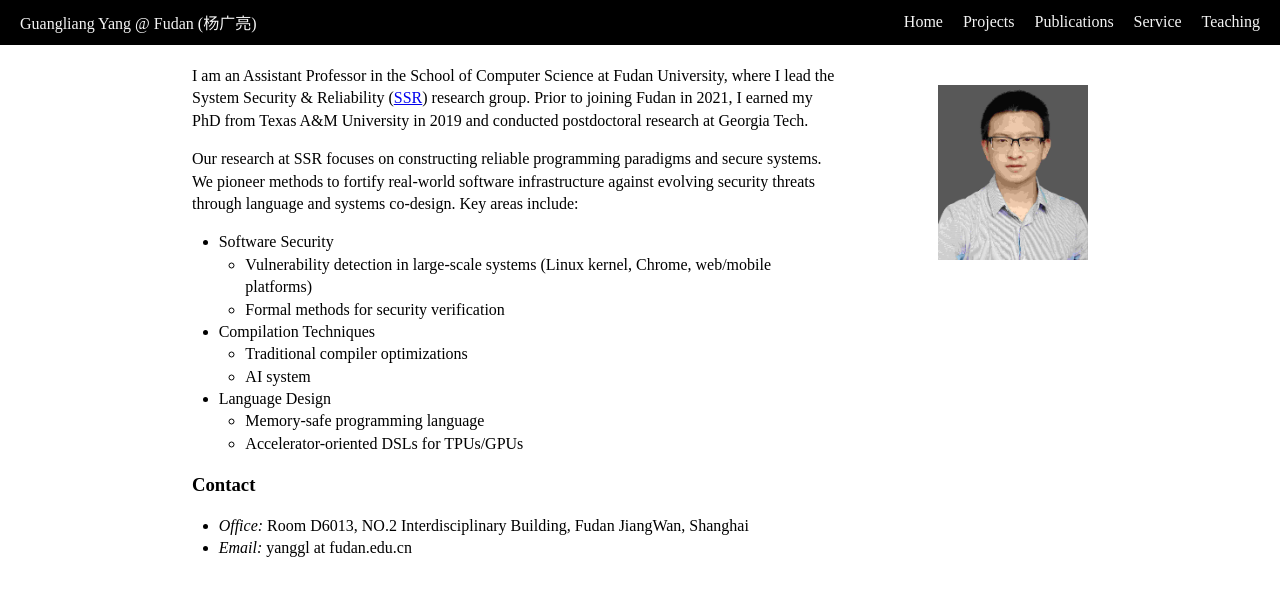
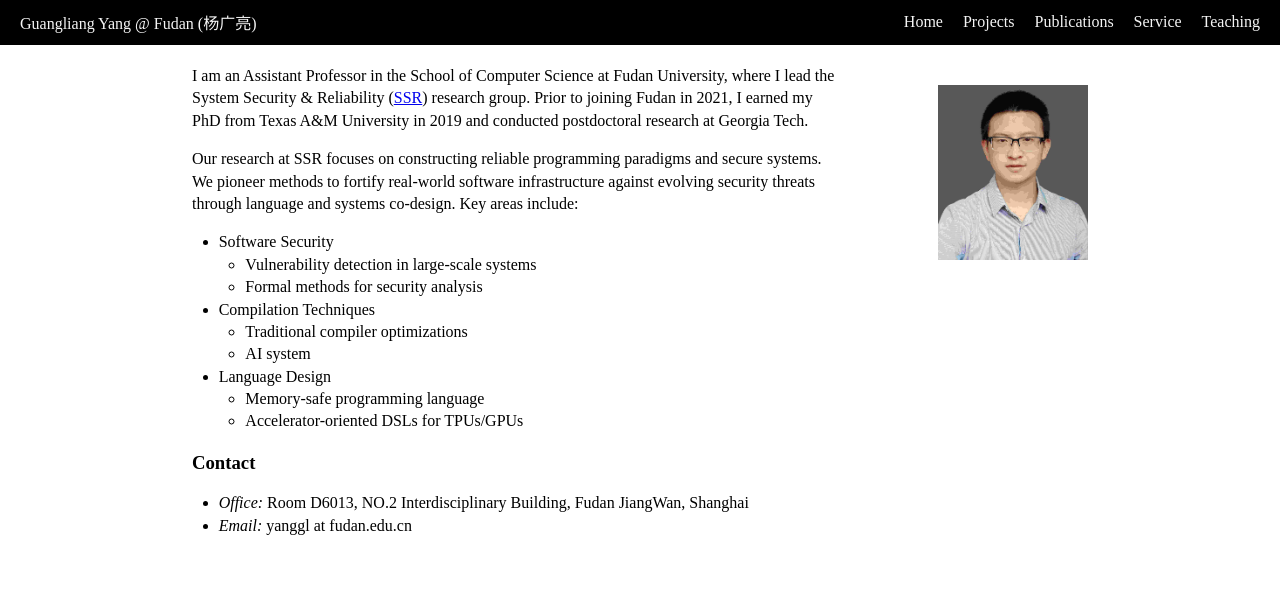
Before and after one commit to yang-guangliang/yang-guangliang.github.io, a Jekyll site: the page built from index.md, in a window 1280 px wide. Shown: the top 596 px of the page. Built offline with Jekyll 4.4.1, drawn with Linux system fonts in a browser that asks for light colours.

Commit message:
Update index.md

```diff
--- a/index.md
+++ b/index.md
@@ -12,8 +12,8 @@ I am an Assistant Professor in the School of Computer Science at Fudan Universit
 Our research at SSR focuses on constructing reliable programming paradigms and secure systems. We pioneer methods to fortify real-world software infrastructure against evolving security threats through language and systems co-design. Key areas include:
 
 - Software Security
-   - Vulnerability detection in large-scale systems (Linux kernel, Chrome, web/mobile platforms)
-   - Formal methods for security verification
+   - Vulnerability detection in large-scale systems
+   - Formal methods for security analysis
 - Compilation Techniques
    - Traditional compiler optimizations
    - AI system
```
